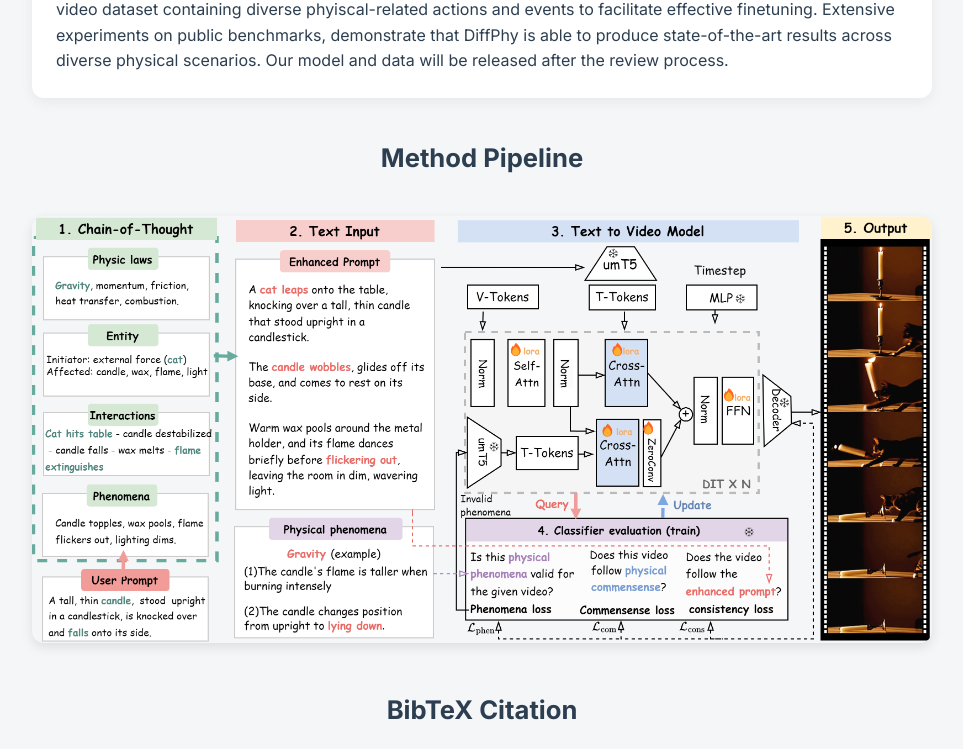
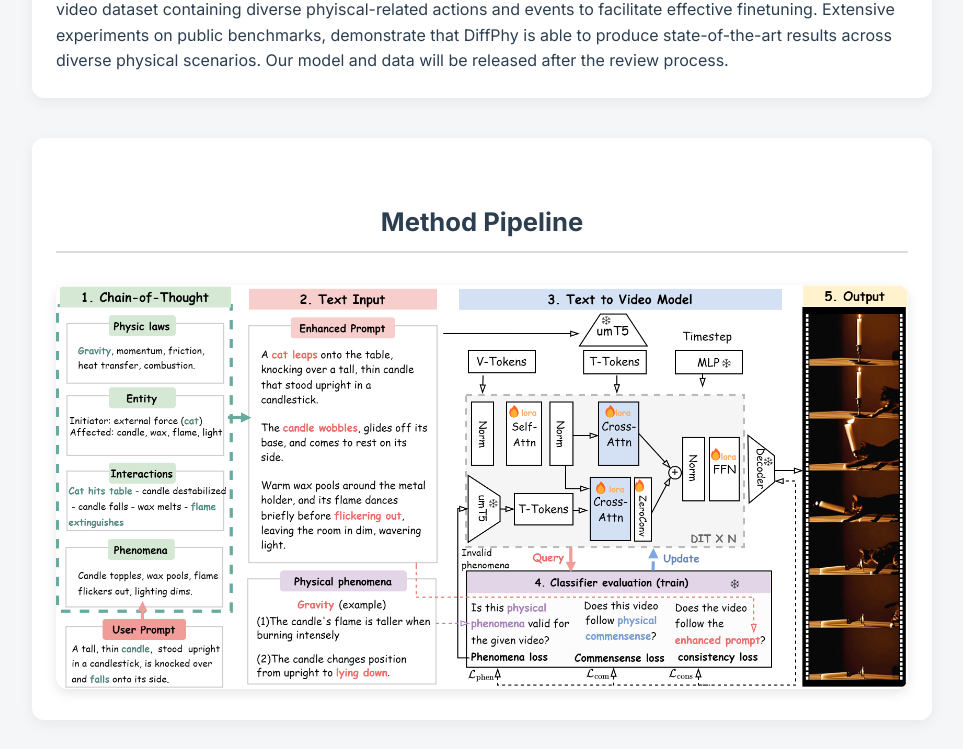
Before and after one commit to BWGZK-keke/DiffPhy, a plain HTML site: page index.html in a window 1280 px wide. Shown: the part 1250-1999 px from the top of the page, without its empty margins (158-1121 px from the left). Drawn offline with Linux system fonts and the light colour scheme.

Commit message:
Update index.html

```diff
--- a/index.html
+++ b/index.html
@@ -143,7 +143,7 @@
   .description-box ul ul li::marker {
     color: #888;
   }
-/*     .section-box {
+    .section-box {
     background-color: #ffffff;
     padding: 24px;
     border-radius: 12px;
@@ -157,7 +157,15 @@
     border-bottom: 2px solid #ddd;
     padding-bottom: 8px;
   }
- */
+
+.pipeline-img {
+  max-width: 100%;
+  height: auto;
+  image-rendering: auto; /* or use crisp-edges for pixel art */
+  border-radius: 12px;
+  box-shadow: 0 4px 12px rgba(0, 0, 0, 0.1);
+}
+
   .pipeline-img {
     width: 100%;
     max-width: 100%;
```
